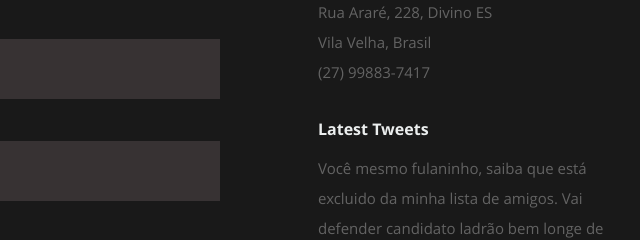
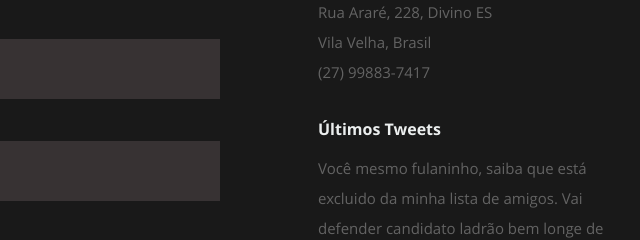
Before and after one commit to saloroso/saloroso_personal, a plain HTML site: page index.html in a window 1280 px wide. Shown: the part 5225-5465 px from the top of the page, 512-1152 px from the left. Drawn offline with nearby package versions, Linux system fonts and the light colour scheme.

Commit message:
Update index.html

```diff
--- a/index.html
+++ b/index.html
@@ -745,7 +745,7 @@
 
                <div class="widget widget_tweets">
 
-                  <h4 class="widget-title">Latest Tweets</h4>
+                  <h4 class="widget-title">Últimos Tweets</h4>
 
                   <ul id="twitter">
                      <li>
```
